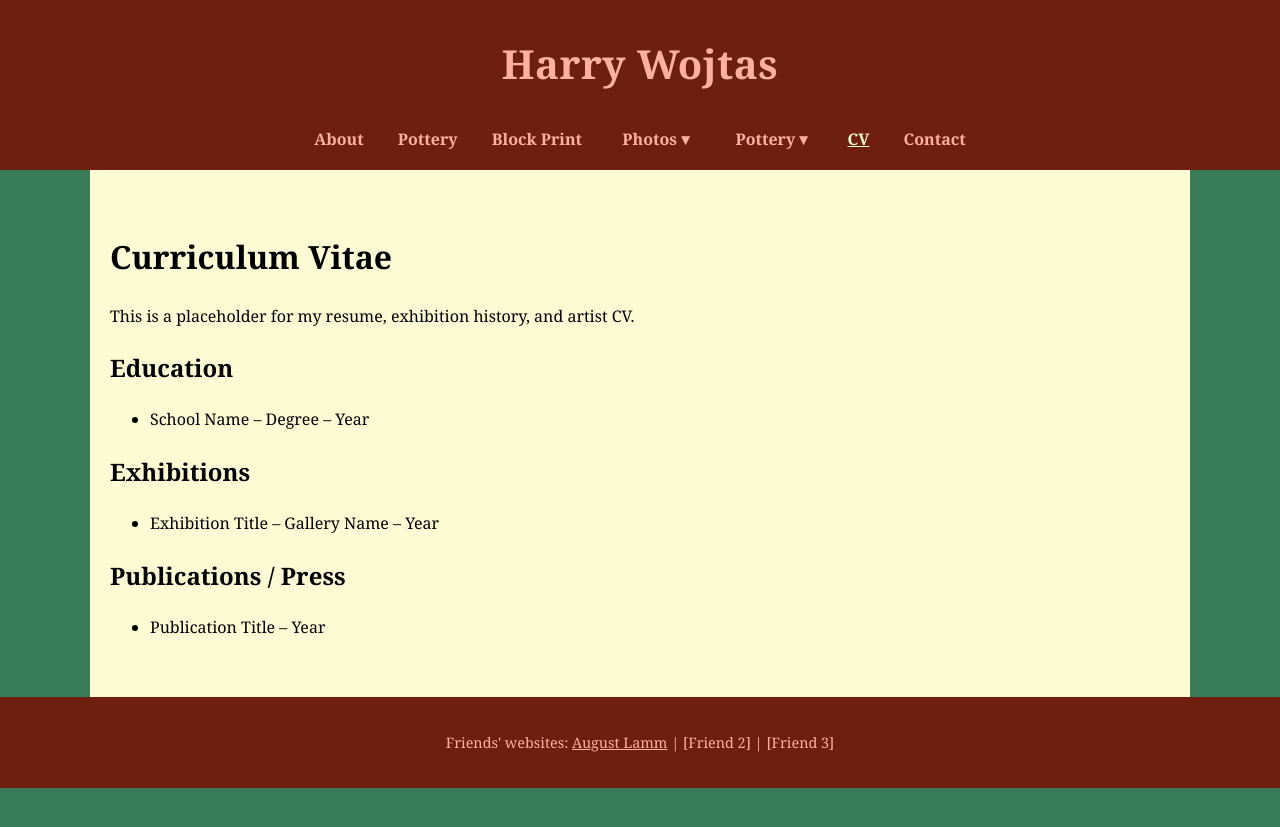
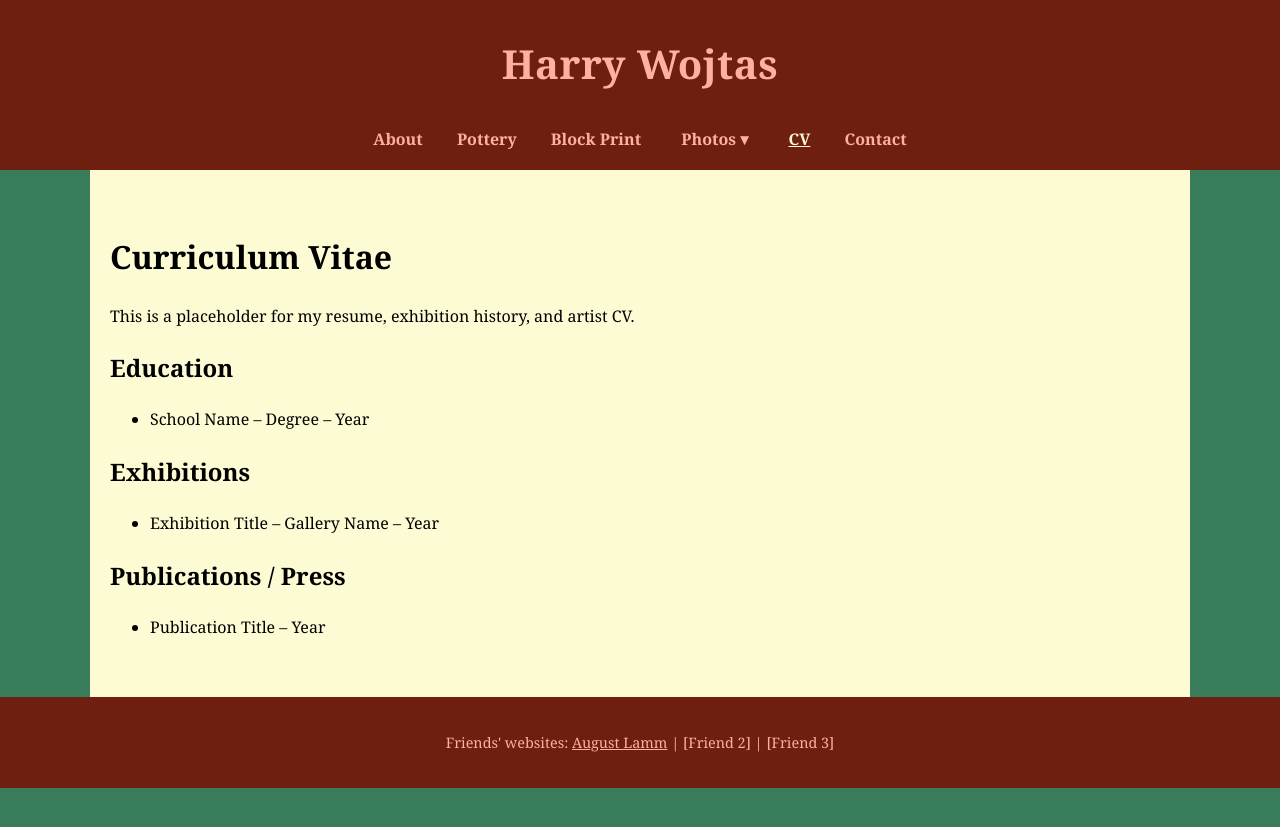
Before and after one commit to Harrisonwojtas/Website, a Jekyll site: the page built from cv.html, in a window 1280 px wide. Shown: the top 827 px of the page. Built offline with Jekyll 4.4.1, drawn with Linux system fonts in a browser that asks for light colours.

Commit message:
Edit nav and indez

```diff
--- a/_includes/nav.html
+++ b/_includes/nav.html
@@ -14,13 +14,6 @@
       </div>
     </div>
 
-    <div class="dropdown">
-      <button class="dropbtn">Pottery ▾</button>
-      <div class="dropdown-content">
-        <a href="{{ '/snakes.html' | relative_url }}">Snakes</a>
-      </div>
-    </div>
-
     <a href="{{ '/cv.html' | relative_url }}" {% if page.url == '/cv.html' %}class="active"{% endif %}>CV</a>
     <a href="{{ '/contact.html' | relative_url }}" {% if page.url == '/contact.html' %}class="active"{% endif %}>Contact</a>
   </nav>
```
Also changed, not shown: index.html (+5 -3 lines).
